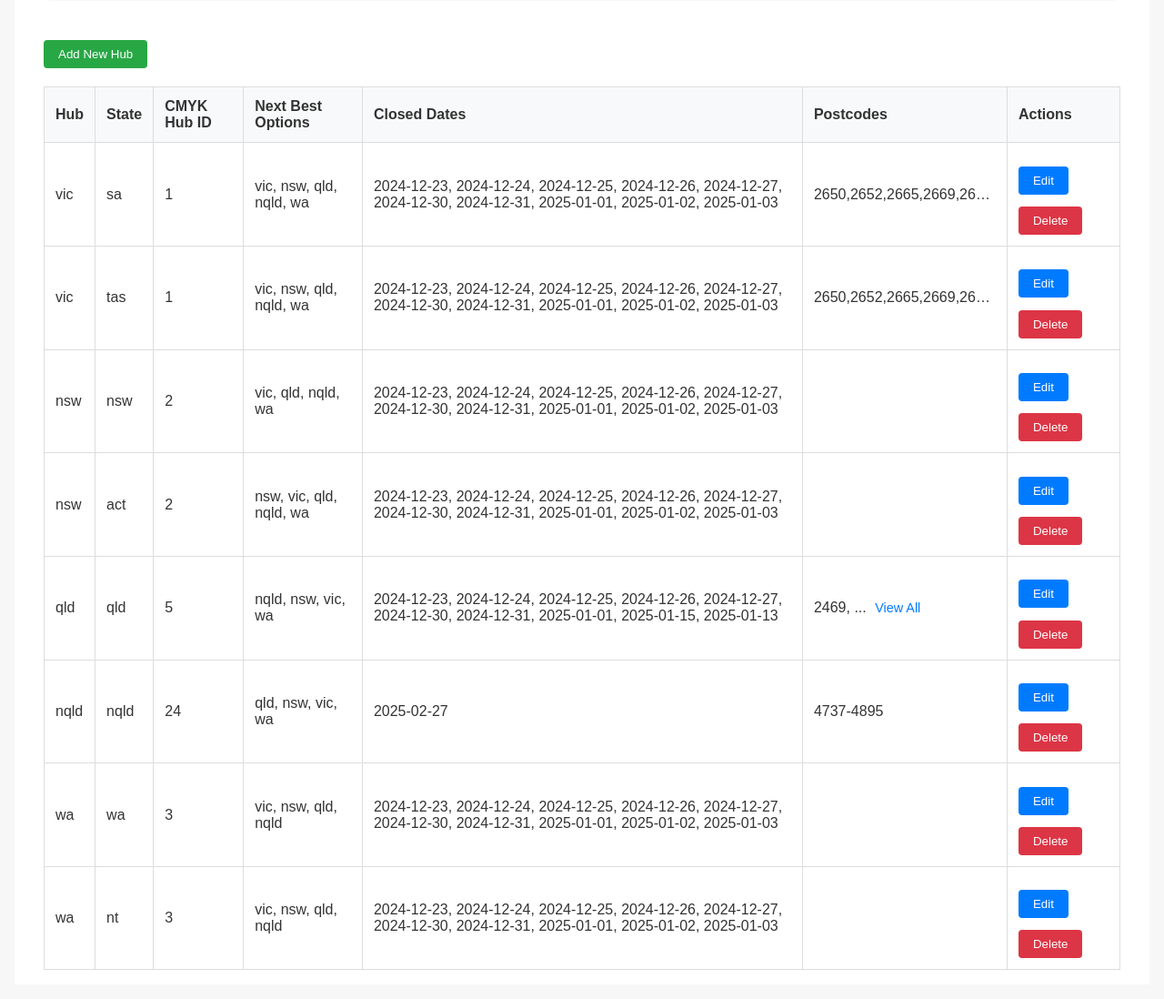
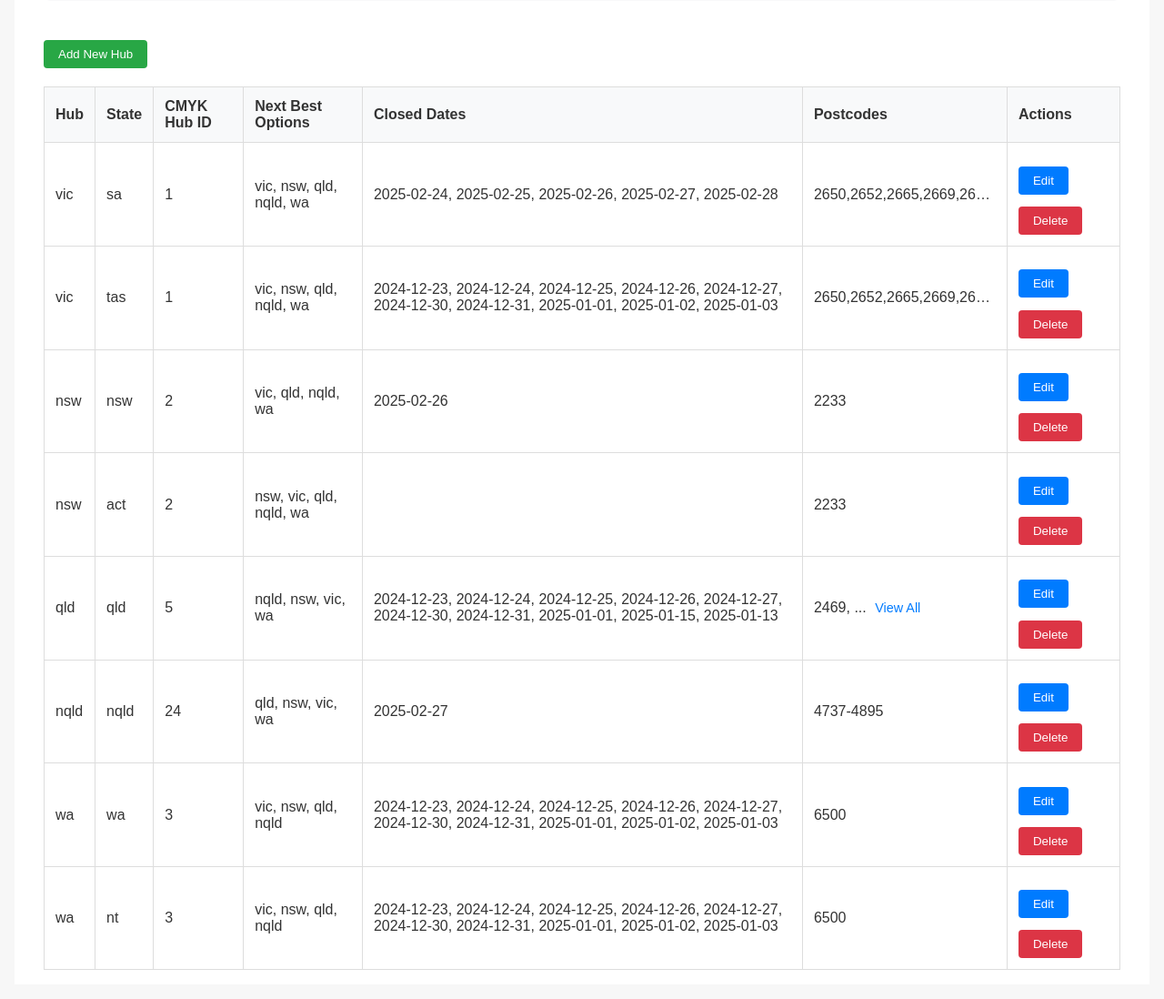
Before and after one commit to ozbg/DispatchDateCalcuator, a FastAPI app: page /cmyk-hubs in a window 1280 px wide. Shown: the part 503-1601 px from the top of the page at 91% size. Run offline with FastAPI, Linux system fonts and the light colour scheme.

Commit message:
Update Edit Hubs UI

```diff
--- a/app/main.py
+++ b/app/main.py
@@ -97,12 +97,44 @@ async def cmyk_hubs(request: Request):
 @app.post("/save-hubs")
 async def save_hubs(request: Request):
     try:
-        hubs_data = await request.json()
+        # Get current data
+        data = await request.json()
+        hubs_data = data.get('hubs', [])
+        postcode_data = data.get('postcodes', {})
+
+        # Save CMYK hubs data
         save_cmyk_hubs_data(hubs_data)
-        return JSONResponse({"success": True, "message": "Hubs saved successfully"})
+
+        # Get existing hub data
+        current_hub_data = get_hub_data()
+
+        # Update hub data with new postcodes
+        for hub_name, postcode in postcode_data.items():
+            # Find existing hub entry or create new one
+            hub_entry = next((h for h in current_hub_data if h["hubName"] == hub_name), None)
+            if hub_entry:
+                hub_entry["postcode"] = postcode
+            else:
+                # Get hub ID from hubs_data
+                hub_info = next((h for h in hubs_data if h["Hub"] == hub_name), None)
+                hub_id = hub_info["CMHKhubID"] if hub_info else None
+                current_hub_data.append({
+                    "hubName": hub_name,
+                    "hubId": hub_id,
+                    "postcode": postcode
+                })
+
+        # Save updated hub data
+        save_hub_data(current_hub_data)
+
+        return JSONResponse({
+            "success": True,
+            "message": "Hubs and postcodes saved successfully"
+        })
     except Exception as e:
+        logger.error(f"Error saving hubs and postcodes: {str(e)}")
         return JSONResponse(
-            {"success": False, "message": f"Error saving hubs: {str(e)}"},
+            {"success": False, "message": f"Error saving data: {str(e)}"},
             status_code=500
         )
 
--- a/data/cmyk_hubs.json
+++ b/data/cmyk_hubs.json
@@ -2,16 +2,11 @@
   {
     "CMHKhubID": 1,
     "Closed_Dates": [
-      "2024-12-23",
-      "2024-12-24",
-      "2024-12-25",
-      "2024-12-26",
-      "2024-12-27",
-      "2024-12-30",
-      "2024-12-31",
-      "2025-01-01",
-      "2025-01-02",
-      "2025-01-03"
+      "2025-02-24",
+      "2025-02-25",
+      "2025-02-26",
+      "2025-02-27",
+      "2025-02-28"
     ],
     "Hub": "vic",
     "Next_Best": [
@@ -50,16 +45,7 @@
   {
     "CMHKhubID": 2,
     "Closed_Dates": [
-      "2024-12-23",
-      "2024-12-24",
-      "2024-12-25",
-      "2024-12-26",
-      "2024-12-27",
-      "2024-12-30",
-      "2024-12-31",
-      "2025-01-01",
-      "2025-01-02",
-      "2025-01-03"
+      "2025-02-26"
     ],
     "Hub": "nsw",
     "Next_Best": [
@@ -72,18 +58,7 @@
   },
   {
     "CMHKhubID": 2,
-    "Closed_Dates": [
-      "2024-12-23",
-      "2024-12-24",
-      "2024-12-25",
-      "2024-12-26",
-      "2024-12-27",
-      "2024-12-30",
-      "2024-12-31",
-      "2025-01-01",
-      "2025-01-02",
-      "2025-01-03"
-    ],
+    "Closed_Dates": [],
     "Hub": "nsw",
     "Next_Best": [
       "nsw",
@@ -118,21 +93,29 @@
     "State": "qld"
   },
   {
+    "CMHKhubID": 24,
+    "Closed_Dates": [
+      "2025-02-27"
+    ],
     "Hub": "nqld",
-    "State": "nqld",
-    "CMHKhubID": 24,
     "Next_Best": [
       "qld",
       "nsw",
       "vic",
       "wa"
     ],
-    "Closed_Dates": [
-      "2025-02-27"
-    ]
+    "State": "nqld"
   },
   {
+    "Hub": "wa",
+    "State": "wa",
     "CMHKhubID": 3,
+    "Next_Best": [
+      "vic",
+      "nsw",
+      "qld",
+      "nqld"
+    ],
     "Closed_Dates": [
       "2024-12-23",
       "2024-12-24",
@@ -144,15 +127,7 @@
       "2025-01-01",
       "2025-01-02",
       "2025-01-03"
-    ],
-    "Hub": "wa",
-    "Next_Best": [
-      "vic",
-      "nsw",
-      "qld",
-      "nqld"
-    ],
-    "State": "wa"
+    ]
   },
   {
     "CMHKhubID": 3,
--- a/data/hub_data.json
+++ b/data/hub_data.json
@@ -13,5 +13,20 @@
     "hubName": "qld",
     "hubId": 5,
     "postcode": "2469,  ,2472,2473,2477,2478,2479,2480,2481,2482,2483,2469,2470,2471,2472,2474,2475,2476,2477,2480,2483,2484,2485,2486,2487,2488,2489,2490,2370,2450,2456,2460,2462,2463,2464,2465,2466,2469,2441,2448,2449,2450,2452,2453,2454,2455,2456,2460,2350,2351,2350,2365,2453,2350,2354,2355,2358,2359,2354,2365,2370,2371,2360,2359,2360,2361,2365,2369,2370,2371,2402,2409,2410,4385,2347,2359,2360,2390,2399,2401,2402,2403,2404,2410,2411,2371,2372,2469,2475,2476,4383,2400,2387,2390,2397,2398,2399,2400,2401,2405,2406,2408,2409,2411,2833,2390,2347,2356,2382,2386,2387,2388,2390,2397"
+  },
+  {
+    "hubName": "wa",
+    "hubId": 3,
+    "postcode": "6500"
+  },
+  {
+    "hubName": "nsw",
+    "hubId": 2,
+    "postcode": "2233"
+  },
+  {
+    "hubName": "qld",
+    "hubId": 5,
+    "postcode": ""
   }
 ]
```
Also changed, not shown: app/templates/cmyk_hubs.html (+131 -36 lines).
